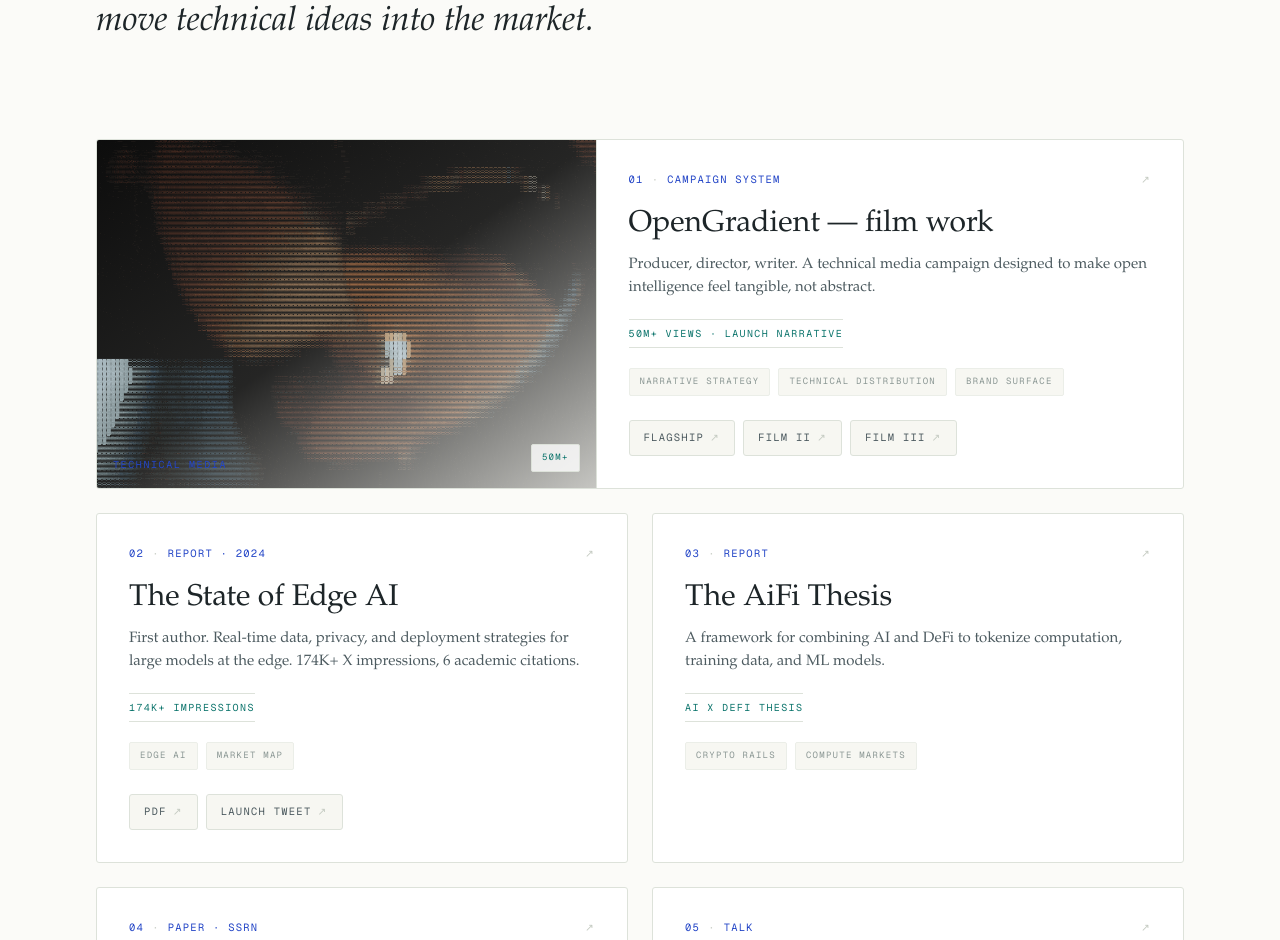
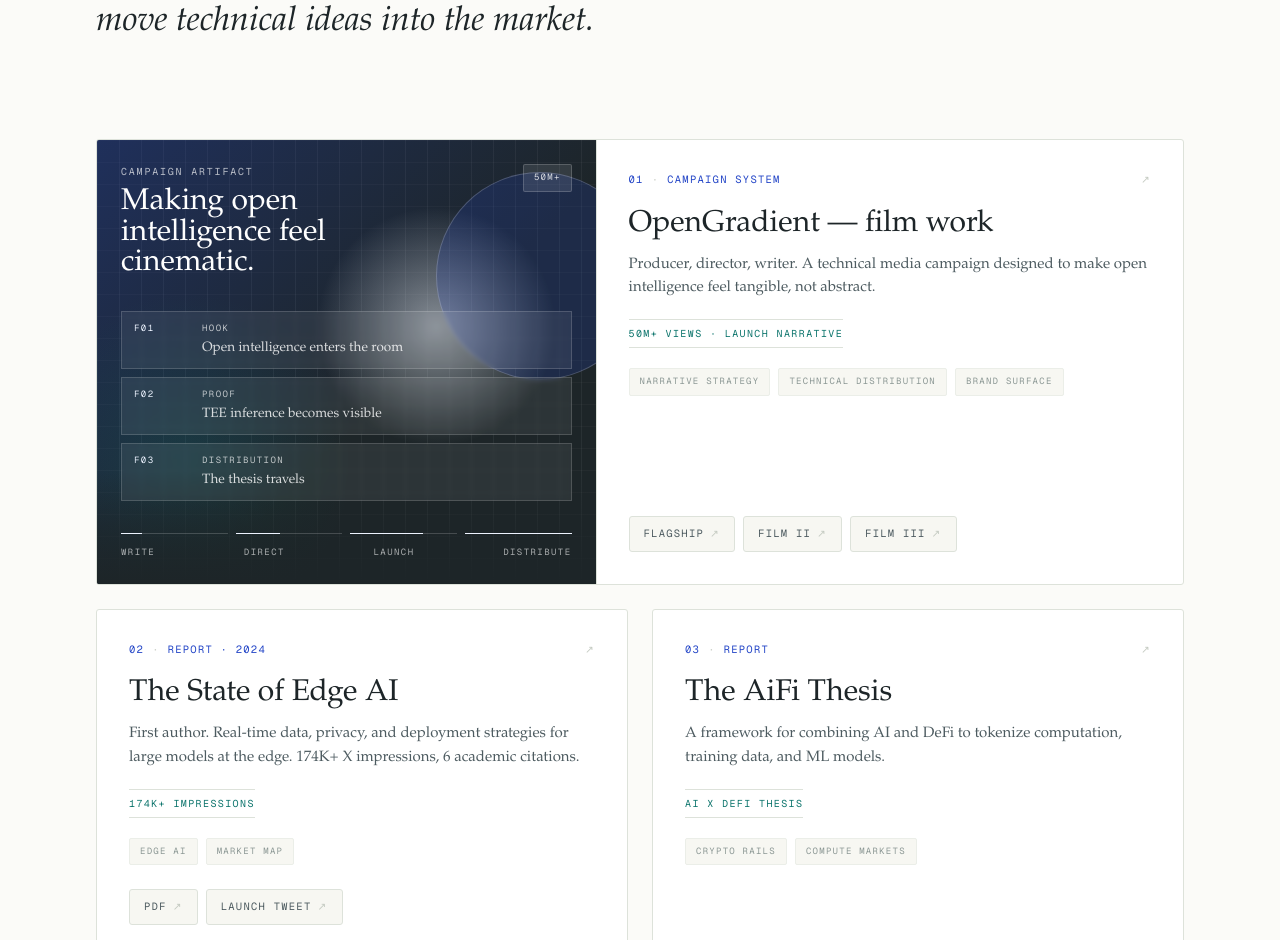
Before and after one commit to 0xadvait/personal_web, a Next.js app: page / in a window 1280 px wide. Shown: the part 8400-9340 px from the top of the page. Built offline with nearby package versions, Linux system fonts and the light colour scheme.

Commit message:
Add campaign-specific work visual

```diff
--- a/src/components/Work.js
+++ b/src/components/Work.js
@@ -1,4 +1,3 @@
-import Image from 'next/image';
 import Reveal from './Reveal';
 import SectionHeader from './SectionHeader';
 
@@ -10,7 +9,7 @@
     desc: 'Producer, director, writer. A technical media campaign designed to make open intelligence feel tangible, not abstract.',
     impact: '50M+ views · launch narrative',
     featured: true,
-    image: '/images/ascii_bg.gif',
+    visual: 'campaign',
     signals: ['narrative strategy', 'technical distribution', 'brand surface'],
     links: [
       { label: 'Flagship', href: 'https://x.com/OpenGradient/status/2045849964539171274' },
@@ -95,27 +94,7 @@
     >
       <div aria-hidden className="absolute inset-x-0 top-0 h-1 bg-accent opacity-0 transition-opacity group-hover:opacity-100 group-focus-within:opacity-100" />
 
-      {item.image && (
-        <div className="relative min-h-[210px] border-b border-border md:min-h-full md:border-b-0 md:border-r">
-          <Image
-            src={item.image}
-            alt=""
-            fill
-            unoptimized
-            sizes="(min-width: 768px) 470px, 100vw"
-            className="object-cover"
-          />
-          <div className="absolute inset-0 bg-gradient-to-br from-bg/5 via-bg/15 to-bg/80" />
-          <div className="absolute bottom-4 left-4 right-4 flex items-end justify-between gap-4">
-            <span className="font-mono text-[10px] uppercase tracking-[0.16em] text-accent">
-              Technical media
-            </span>
-            <span className="rounded-[2px] border border-border bg-surface/80 px-2.5 py-1.5 font-mono text-[9px] uppercase tracking-[0.14em] text-accent-alt">
-              50M+
-            </span>
-          </div>
-        </div>
-      )}
+      {item.visual === 'campaign' && <CampaignVisual />}
 
       <div className={`relative flex h-full flex-col ${isFeatured ? 'p-6 sm:p-7 md:p-8' : ''}`}>
         <div className="relative z-10 flex items-center justify-between font-mono text-[10.5px] uppercase tracking-[0.12em] text-accent">
@@ -183,3 +162,88 @@
     </div>
   );
 }
+
+function CampaignVisual() {
+  const frames = [
+    { k: 'Hook', v: 'Open intelligence enters the room' },
+    { k: 'Proof', v: 'TEE inference becomes visible' },
+    { k: 'Distribution', v: 'The thesis travels' },
+  ];
+
+  return (
+    <div className="relative min-h-[240px] overflow-hidden border-b border-border bg-fg md:min-h-full md:border-b-0 md:border-r">
+      <div
+        aria-hidden
+        className="absolute inset-0 opacity-35 [background-image:linear-gradient(to_right,rgba(255,255,255,0.16)_1px,transparent_1px),linear-gradient(to_bottom,rgba(255,255,255,0.09)_1px,transparent_1px)] [background-size:22px_22px]"
+      />
+      <div
+        aria-hidden
+        className="absolute inset-0 bg-[radial-gradient(circle_at_68%_42%,rgba(237,243,255,0.5),transparent_28%),radial-gradient(circle_at_18%_72%,rgba(15,118,110,0.22),transparent_32%),linear-gradient(135deg,rgba(36,70,199,0.32),transparent_58%)]"
+      />
+      <div
+        aria-hidden
+        className="absolute -right-12 top-8 h-52 w-52 rounded-full border border-white/20 bg-accent/20"
+      />
+      <div
+        aria-hidden
+        className="absolute bottom-0 left-0 right-0 h-28 bg-gradient-to-t from-fg via-fg/55 to-transparent"
+      />
+
+      <div className="relative z-10 flex h-full min-h-[240px] flex-col justify-between p-5 sm:p-6">
+        <div className="flex items-start justify-between gap-4">
+          <div>
+            <div className="font-mono text-[10px] uppercase tracking-[0.18em] text-white/68">
+              Campaign artifact
+            </div>
+            <p className="mt-2 max-w-[15rem] font-serif text-[25px] leading-[1.02] text-white sm:text-[30px]">
+              Making open intelligence feel cinematic.
+            </p>
+          </div>
+          <span className="rounded-[2px] border border-white/18 bg-white/10 px-2.5 py-1.5 font-mono text-[9px] uppercase tracking-[0.14em] text-white/80">
+            50M+
+          </span>
+        </div>
+
+        <div className="mt-8 grid gap-2">
+          {frames.map((frame, index) => (
+            <div
+              key={frame.k}
+              className="grid grid-cols-[3.5rem_1fr] gap-3 border border-white/16 bg-white/[0.07] px-3 py-2.5 backdrop-blur-[2px]"
+            >
+              <div className="font-mono text-[9px] uppercase tracking-[0.16em] text-accent-soft">
+                F{String(index + 1).padStart(2, '0')}
+              </div>
+              <div>
+                <div className="font-mono text-[9px] uppercase tracking-[0.16em] text-white/70">
+                  {frame.k}
+                </div>
+                <div className="mt-1 font-serif text-[13.5px] leading-snug text-white/82">
+                  {frame.v}
+                </div>
+              </div>
+            </div>
+          ))}
+        </div>
+
+        <div className="mt-8">
+          <div className="flex items-center gap-2">
+            {[20, 42, 68, 100].map((width, index) => (
+              <div key={width} className="h-px flex-1 bg-white/18">
+                <div
+                  className="h-px bg-accent-soft"
+                  style={{ width: `${index === 3 ? 100 : width}%` }}
+                />
+              </div>
+            ))}
+          </div>
+          <div className="mt-3 flex flex-wrap items-center justify-between gap-3 font-mono text-[9px] uppercase tracking-[0.16em] text-white/62">
+            <span>Write</span>
+            <span>Direct</span>
+            <span>Launch</span>
+            <span>Distribute</span>
+          </div>
+        </div>
+      </div>
+    </div>
+  );
+}
```
